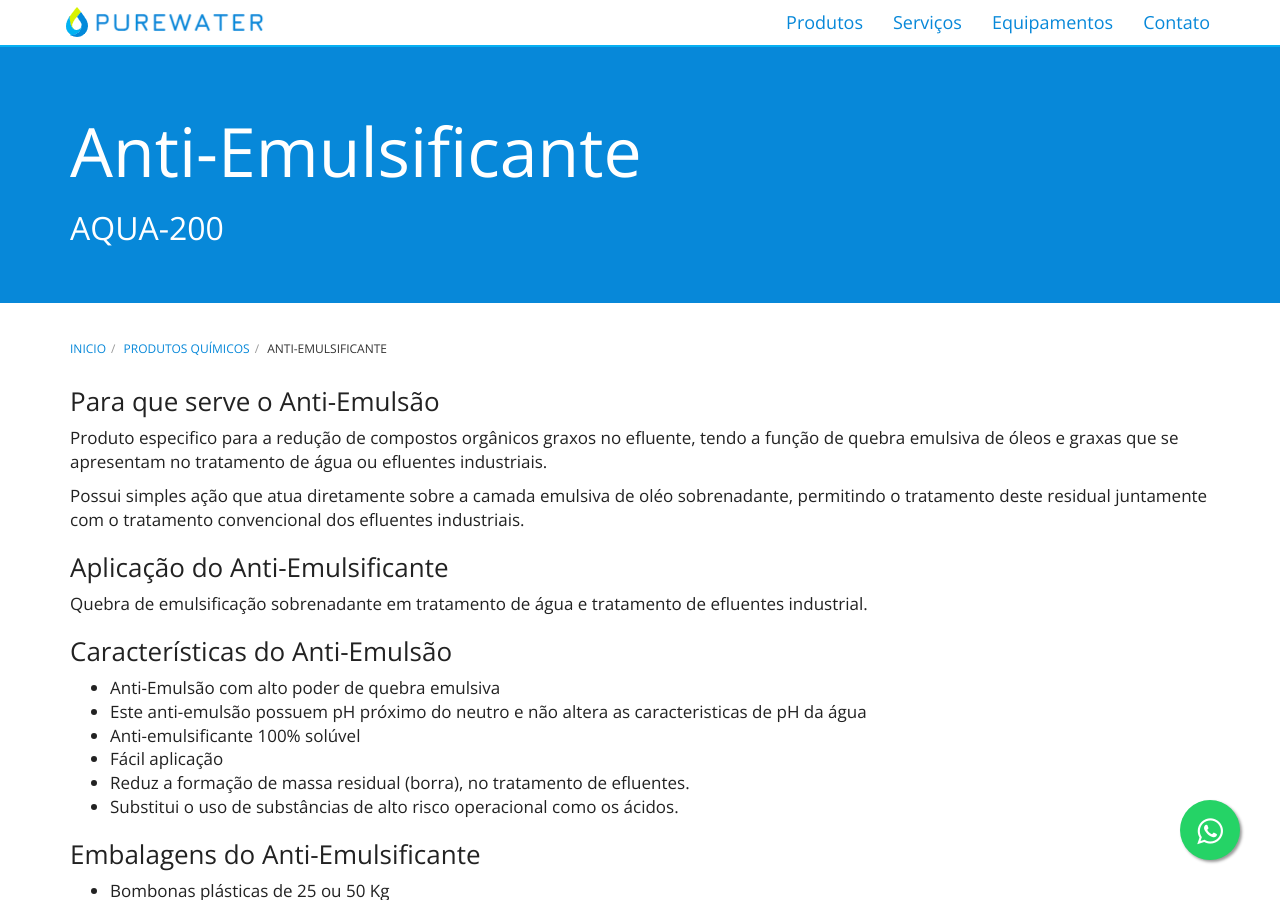
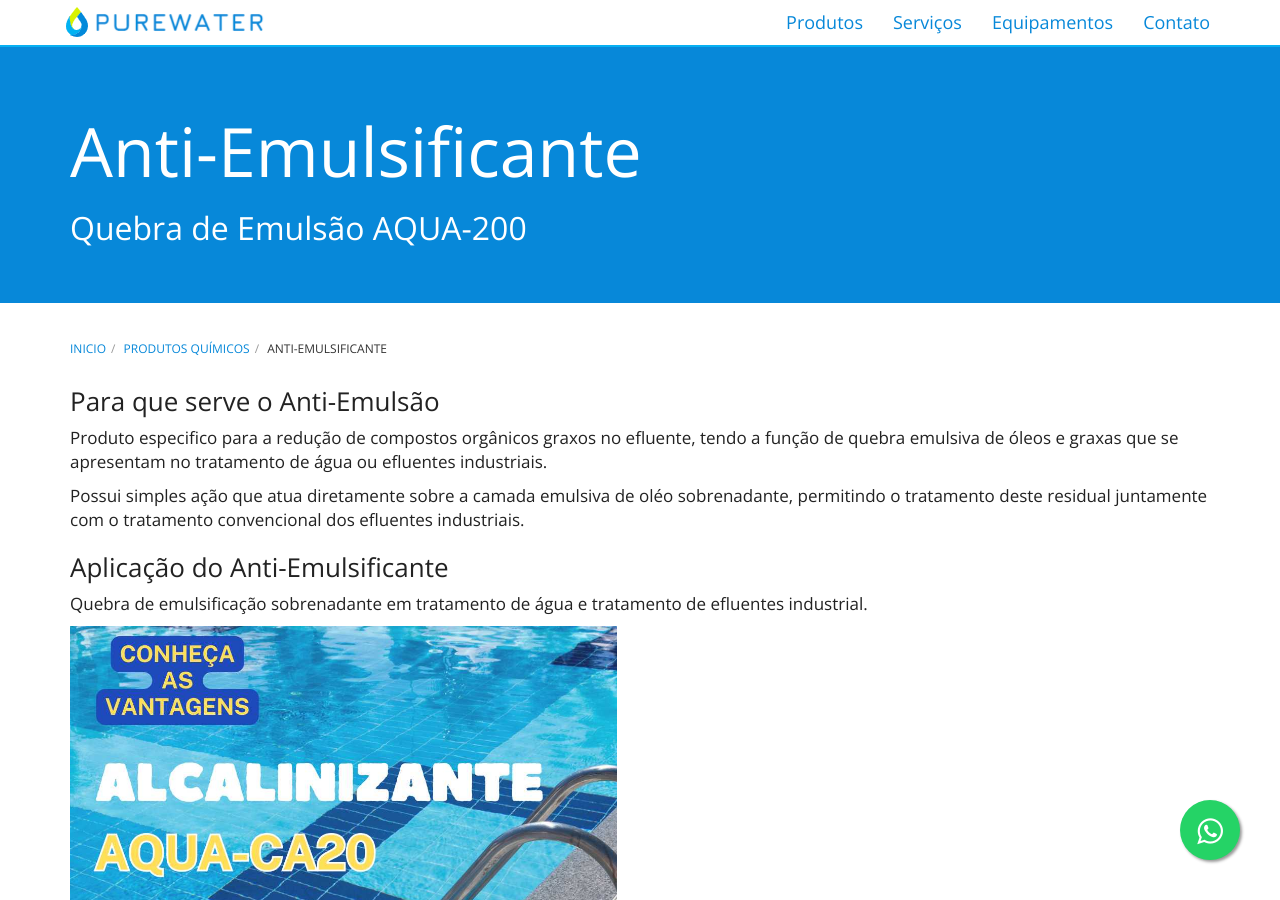
Before and after one commit to purewaterefluentes/purewaterefluentes.github.io, a Jekyll site: the page built from produtos/anti-emulsificante-efluentes.md, in a window 1280 px wide and 900 px high. Built offline with Jekyll 4.4.1, drawn with Linux system fonts in a browser that asks for light colours; nearby versions of some CDN libraries; library files that are not in the unit come from our copies; some of the changed lines change nothing that is shown.

Commit message:
Update anti-emulsificante-efluentes.md

```diff
--- a/produtos/anti-emulsificante-efluentes.md
+++ b/produtos/anti-emulsificante-efluentes.md
@@ -1,11 +1,10 @@
 ---
 layout: contato
 title: Anti-Emulsificante
-subtitle: AQUA-200
-keywords: anti-emulsificante, tratamento, efluentes
-description: Anti-Emulsificante
+subtitle: Quebra de Emulsão AQUA-200
+keywords: anti-emulsificante, quebra, rompedor, emulsão,tratamento, efluentes
+description: Anti-Emulsificante, tendo a função de quebra emulsiva de óleos e graxas que se apresentam no tratamento de água ou efluentes industriais.
 ---
-
 ### Para que serve o Anti-Emulsão
 
 Produto especifico para a redução de compostos orgânicos graxos no efluente, tendo a função de quebra  emulsiva de óleos e graxas que se apresentam no tratamento de água ou efluentes industriais.
@@ -15,6 +14,7 @@
 ### Aplicação do Anti-Emulsificante
 Quebra de emulsificação sobrenadante em tratamento de água e tratamento de efluentes industrial.
 
+<img class="img-responsive pull-Right" style="max-width: 48%;" src="../../website/images/Alcalinizante_agua_efluente_piscina.jpg" alt="Alcalinizante_para_correção_PH_agua_piscina">
 
 ### Características do Anti-Emulsão
 
```
